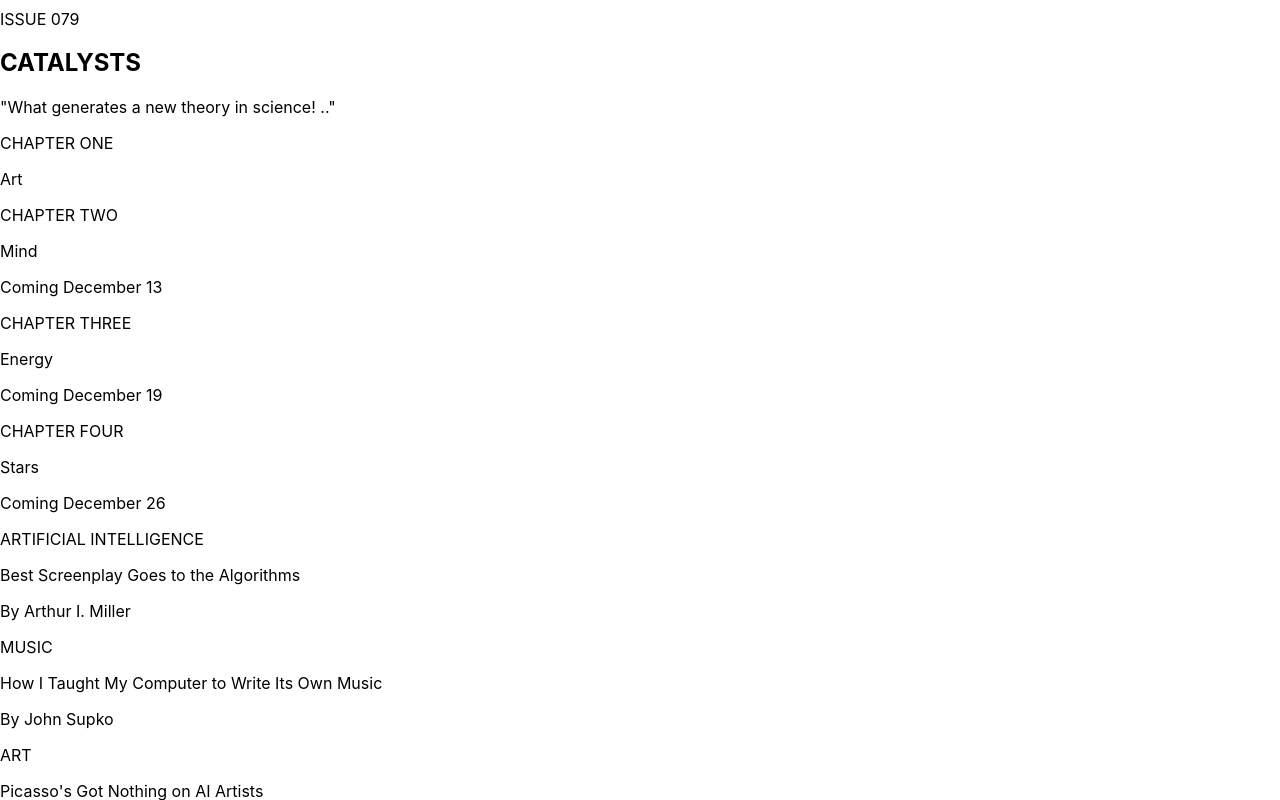
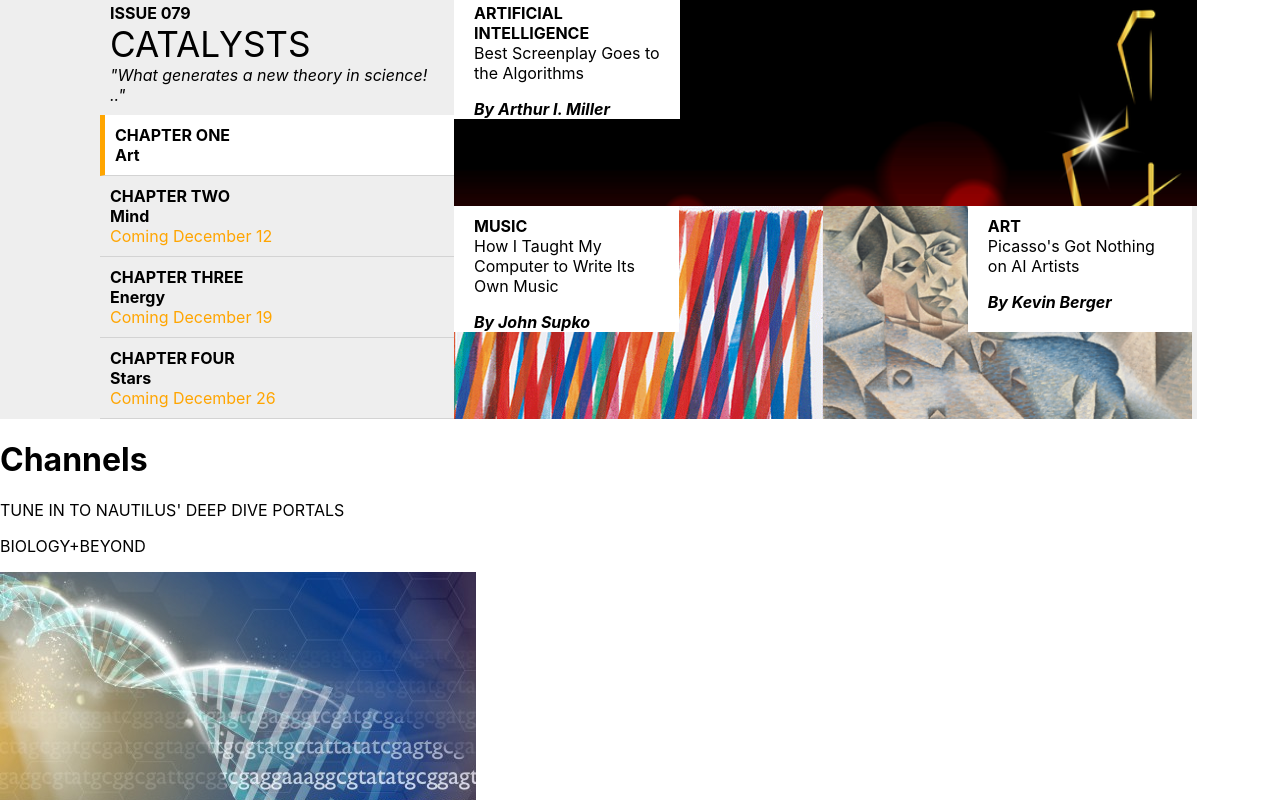
Before and after one commit to josephsenyonjo25/natmockup, a React (Create React App) app: page / in a window 1280 px wide. Shown: the part 1080-1880 px from the top of the page. Built offline with nearby package versions, Linux system fonts and the light colour scheme.

Commit message:
added first row of Channels content

```diff
--- a/src/App.css
+++ b/src/App.css
@@ -1,3 +1,11 @@
+
+.App{
+  /*display: flex;
+  flex-direction: column;
+  justify-content: center;
+  align-items: center;*/
+}
+
 .Header{
   background-image: url("images/matches.png");
   background-repeat: no-repeat;
@@ -147,3 +155,102 @@ button {
   font-weight: bold;
   padding: 10px;
 }
+.Catalysts{
+  display: flex;
+  justify-content: center;
+
+ }
+#chapters{
+  display: flex;
+  flex-direction: column;
+  background-color:#eee;
+  width: 30%;
+  padding-left: 100px;
+}
+#chapters div{
+  padding: 10px;
+}
+#issue{
+  font-weight: bold;
+  margin: 0;
+}
+#chapters h2{
+  font-size: 2.2em;
+  font-weight: normal;
+  margin:0;
+}
+#theory{
+  font-style: italic;
+  margin: 0;
+}
+.chapter{
+  font-weight: bold;
+  border-bottom:1px solid lightgray;
+}
+.chapter p{
+  margin:0;
+}
+.date{
+  font-weight: normal;
+  color:orange;
+}
+#chapter1{
+  background-color: white;
+  border-left: 5px solid orange;
+  padding-left: 5px;
+}
+#catalysts_right{
+  display: flex;
+  flex-direction: column;
+  width: 70%;
+}
+#music_art{
+  display: flex;
+  width:90%;
+  height:50%;
+}
+#ai{
+  background-image: url("images/ai.png");
+  background-repeat: no-repeat;
+  background-size: cover;
+  width:90%;
+  height:50%;
+}
+#music{
+  background-image: url("images/music.png");
+  background-repeat: no-repeat;
+  background-size: cover;
+  width:50%;
+  height:100%;
+}
+#art{
+  background-image: url("images/art.png");
+  background-repeat: no-repeat;
+  background-size: cover;
+  width:50%;
+  height:100%;
+  border-right: 5px solid #eee;
+}
+.whitebox{
+  background-color: white;
+  padding:10px 20px 10px 20px;
+  width:50%;
+  height: 50%;
+}
+#ai div{
+  width:25%;
+}
+#art div{
+  float: right;
+}
+.subject{
+  font-weight: bold;
+  margin: 0;
+}
+.author{
+  font-weight: bold;
+  font-style: italic;
+}
+.whitebox p:nth-child(2){
+  margin: 0;
+}
--- a/src/App.js
+++ b/src/App.js
@@ -4,8 +4,8 @@ import Header from './components/Header';
 import Navigation from './components/Navigation';
 import Spotlight from './components/Spotlight';
 import Catalysts from './components/Catalysts';
+import Channels from './components/Channels';
 import Footer from './components/Footer';
-
 
 class App extends Component {
     render() {
@@ -15,6 +15,7 @@ class App extends Component {
             <Navigation />
             <Spotlight />
             <Catalysts />
+            <Channels />
             <Footer />
 
         </div>
--- a/src/components/Catalysts.js
+++ b/src/components/Catalysts.js
@@ -8,51 +8,53 @@ class Catalysts extends Component {
         <div className="Catalysts">
             <div id ="chapters">
                <div>
-                   <p>ISSUE 079</p>
+                   <p id="issue">ISSUE 079</p>
                    <h2>CATALYSTS</h2>
-                   <p>"What generates a new theory in science! .."</p>
+                   <p id ="theory">"What generates a new theory in science! .."</p>
                 </div>
-                <div>
+                <div id = "chapter1" className="chapter">
                     <p>CHAPTER ONE</p>
                     <p>Art</p>
                 </div>
-                <div>
+                <div className="chapter">
                     <p>CHAPTER TWO</p>
                     <p>Mind</p>
-                    <p>Coming December 13</p>
+                    <p className="date">Coming December 12</p>
                 </div>
-                <div>
+                <div className="chapter">
                     <p>CHAPTER THREE</p>
                     <p>Energy</p>
-                    <p>Coming December 19</p>
+                    <p className="date">Coming December 19</p>
                 </div>
-                <div>
+                <div className="chapter">
                     <p>CHAPTER FOUR</p>
                     <p>Stars</p>
-                    <p>Coming December 26</p>
+                    <p className="date">Coming December 26</p>
                 </div>
             </div>
             <div id= "catalysts_right">
-              <div>
+              <div id="ai">
                   <div className="whitebox">
-                      <p>ARTIFICIAL INTELLIGENCE</p>
+                      <p className="subject">ARTIFICIAL INTELLIGENCE</p>
                       <p>Best Screenplay Goes to the Algorithms</p>
-                      <p>By Arthur I. Miller</p>
+                      <p className="author">By Arthur I. Miller</p>
                   </div>
               </div>
-              <div>
+              <div id= "music_art">
+              <div id="music">
                   <div className="whitebox">
-                      <p>MUSIC</p>
+                      <p className="subject">MUSIC</p>
                       <p>How I Taught My Computer to Write Its Own Music</p>
-                      <p>By John Supko</p>
+                      <p className="author">By John Supko</p>
                   </div>
               </div>
-              <div>
+              <div id ="art">
                   <div className="whitebox">
-                      <p>ART</p>
+                      <p className="subject">ART</p>
                       <p>Picasso's Got Nothing on AI Artists</p>
-                      <p>By Kevin Berger</p>
+                      <p className="author">By Kevin Berger</p>
                   </div>
+              </div>
               </div>
             </div>
         </div>
--- /dev/null
+++ b/src/components/Channels.js
@@ -0,0 +1,37 @@
+import React, {Component} from 'react';
+import '../App.css';
+
+class Channels extends Component {
+    render() {
+      return (
+        <div className="Channels">
+
+            <h1 id ="channels">Channels</h1>
+            <p id = "tunein">TUNE IN TO NAUTILUS' DEEP DIVE PORTALS</p>
+            <div id ="channelitems">
+                <div className ="channelitem">
+                   <p className ="channel">BIOLOGY+BEYOND</p>
+                   <img src={require("../images/bio_and_beyond.jpeg")} />
+                   <p className ="title">Making Sense of the Genome, at Last</p>
+                   <p className = "author">by Adam Piore</p>
+                </div>
+                <div className ="channelitem">
+                   <p className ="channel">Women in Science &amp; Engineering</p>
+                   <img src={require("../images/wise_sci_and_engineering.png")} />
+                   <p className ="title">Your Brain Is On the Brink of Chaos</p>
+                   <p className = "author">by Kelly Clancy</p>
+                </div>
+                <div className ="channelitem">
+                   <p className ="channel">QUANTA ABSTRACTIONS</p>
+                   <img src={require("../images/abstractions.jpeg")} />
+                   <p className ="title">Mathematicians Calculate How Randomness Creeps In</p>
+                   <p className = "author">by Marcus Woo</p>
+                </div>
+            </div>
+        </div>
+      );
+    }
+  }
+
+
+export default Channels;
```
